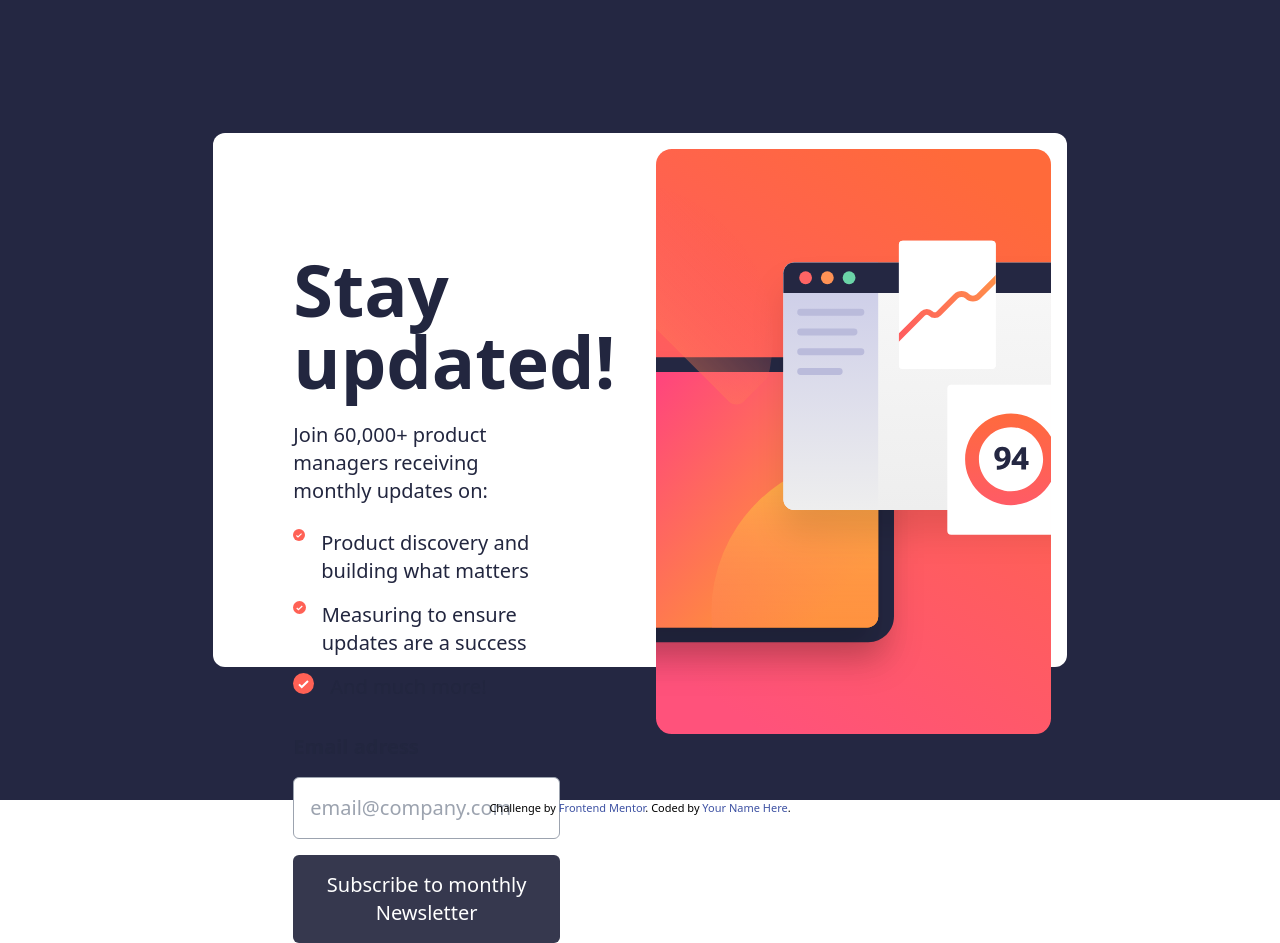
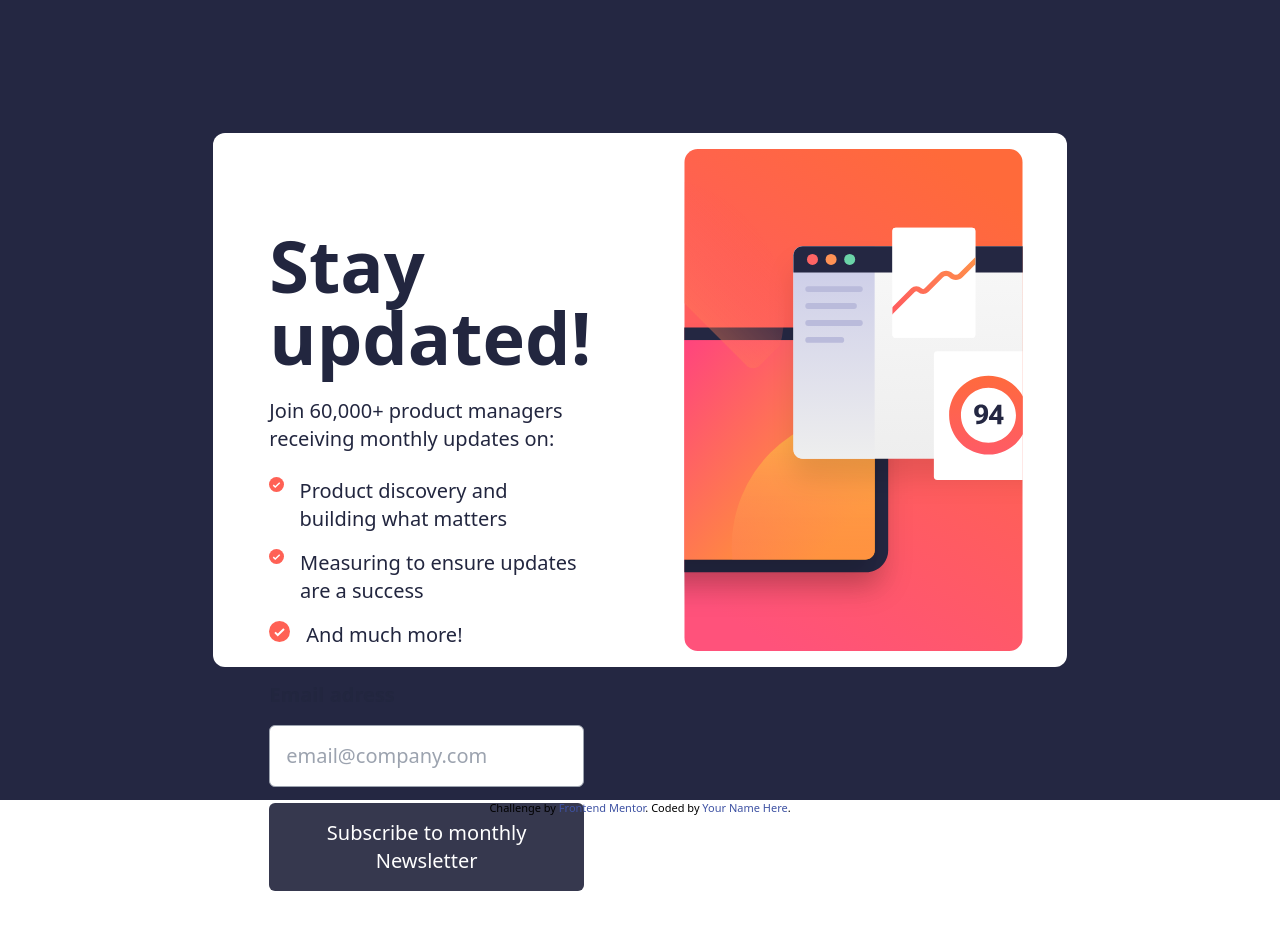
Before and after one commit to 00lar/Newsletter-sign-up-form-with-success-message, a website: page index.html in a window 1280 px wide. After the commit the page ends 891 px from the top, so only its background shows below. Drawn offline with Linux system fonts and the light colour scheme.

Commit message:
bug fixed 2

```diff
--- a/index.html
+++ b/index.html
@@ -27,11 +27,11 @@
       <picture class="">
         <source srcset="./assets/images/illustration-sign-up-mobile.svg" media="(max-width: 450px)">
         <source srcset="./assets/images/illustration-sign-up-desktop.svg">
-        <img src="./assets/images/illustration-sign-up-desktop.svg" alt="" class="w-full">
+        <img src="./assets/images/illustration-sign-up-desktop.svg" alt="" class="w-full h-full">
       </picture>
     </section>
 
-    <section class="p-5 xl:p-20 xl:mt-10 lg:col-start-1 lg:col-span-1 lg:p-8 lg:row-start-1 ">
+    <section class="p-5 xl:p-14 xl:mt-10 lg:col-start-1 lg:col-span-1 lg:p-8 lg:row-start-1 ">
       <h1 class="font-bold text-4xl xl:text-7xl">
         Stay updated!
       </h1>
```
Also changed, not shown: tailwind.css.
